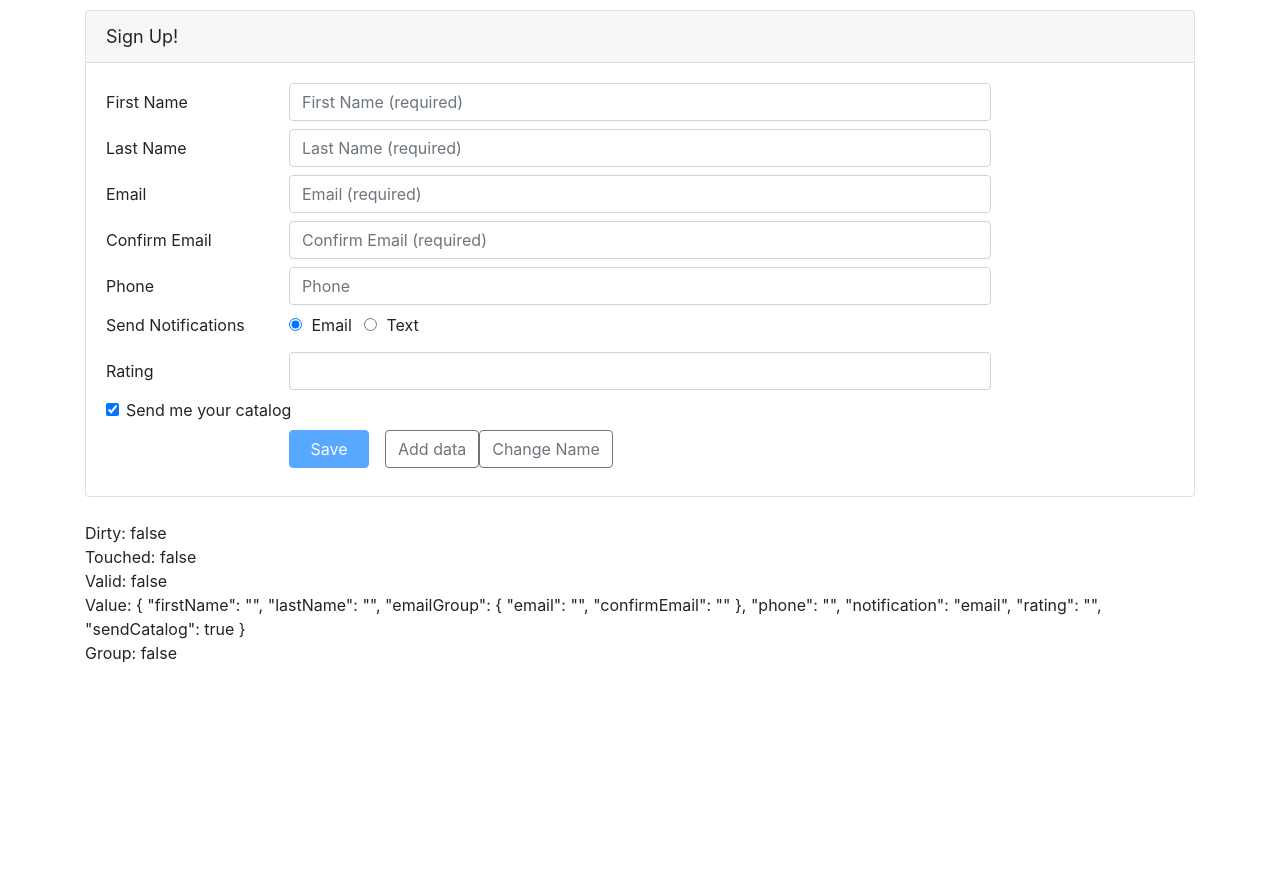
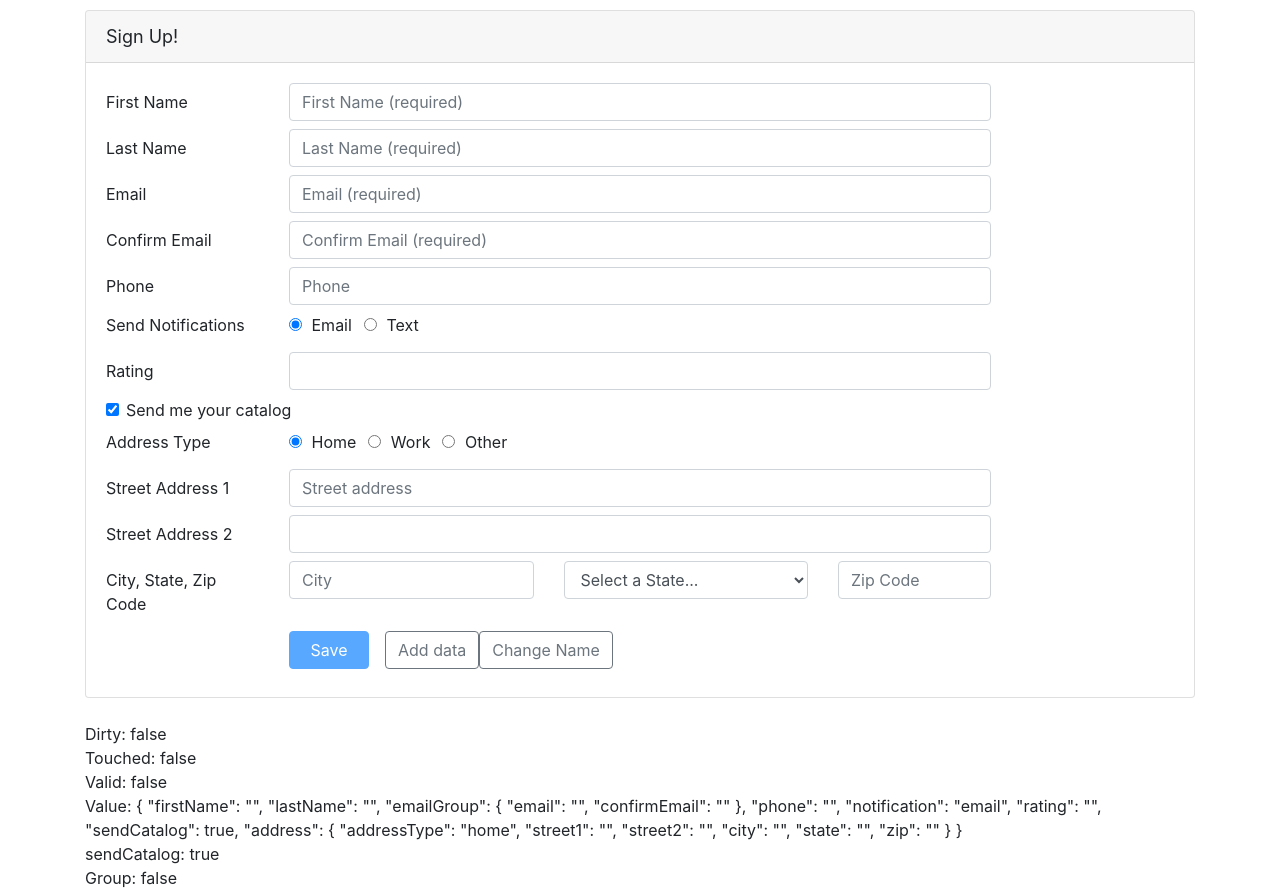
Before and after one commit to kimseasok/getting-start-with-angular, an Angular app: page / in a window 1280 px wide. Before the commit the page ends 800 px from the top, so only its background shows below. Built offline with nearby package versions, Linux system fonts and the light colour scheme.

Commit message:
Add address form group

```diff
--- a/src/app/customers/customer.component.html
+++ b/src/app/customers/customer.component.html
@@ -222,7 +222,8 @@
         </div>
       </div>
 
-      <div *ngIf="customer.sendCatalog">
+      <div *ngIf="customerForm.get('sendCatalog').value">
+        <div formGroupName="address">
           <div class="form-group row mb-2">
             <label class="col-md-2 col-form-label pt-0">Address Type</label>
             <div class="col-md-8">
@@ -233,6 +234,7 @@
                     id="addressType1Id"
                     type="radio"
                     value="home"
+                    formControlName="addressType"
                   />
                   Home
                 </label>
@@ -244,6 +246,7 @@
                     id="addressType1Id"
                     type="radio"
                     value="work"
+                    formControlName="addressType"
                   />
                   Work
                 </label>
@@ -255,6 +258,7 @@
                     id="addressType1Id"
                     type="radio"
                     value="other"
+                    formControlName="addressType"
                   />
                   Other
                 </label>
@@ -272,6 +276,7 @@
                 id="street1Id"
                 type="text"
                 placeholder="Street address"
+                formControlName="street1"
               />
             </div>
           </div>
@@ -281,7 +286,12 @@
               >Street Address 2</label
             >
             <div class="col-md-8">
-            <input class="form-control" id="street2Id" type="text" />
+              <input
+                class="form-control"
+                id="street2Id"
+                type="text"
+                formControlName="street2"
+              />
             </div>
           </div>
 
@@ -295,10 +305,11 @@
                 id="cityId"
                 type="text"
                 placeholder="City"
+                formControlName="city"
               />
             </div>
             <div class="col-md-3">
-            <select class="form-control" id="stateId">
+              <select class="form-control" id="stateId" formControlName="state">
                 <option value="" disabled selected hidden
                   >Select a State...</option
                 >
@@ -318,7 +329,9 @@
                 id="zipId"
                 type="number"
                 placeholder="Zip Code"
+                formControlName="zip"
               />
+            </div>
           </div>
         </div>
       </div>
@@ -357,4 +370,7 @@
 <br />Valid: {{ customerForm.valid }} <br />Value:
 {{ customerForm.value | json }}
 
-<br>Group: {{ !!customerForm.get('emailGroup')?.errors?.mismatch}}
+<br />
+sendCatalog: {{ customerForm.get('sendCatalog').value }}
+
+<br />Group: {{ !!customerForm.get('emailGroup')?.errors?.mismatch }}
--- a/src/app/customers/customer.component.ts
+++ b/src/app/customers/customer.component.ts
@@ -62,7 +62,15 @@ export class CustomerComponent implements OnInit {
       phone: '',
       notification: 'email',
       rating: ['', ValiateRank(1, 5)],
-      sendCatalog: true
+      sendCatalog: true,
+      address: this.fb.group({
+        addressType: 'home',
+        street1: '',
+        street2: '',
+        city: '',
+        state: '',
+        zip: ''
+      })
     });
 
     // Add watcher to the notification radio
```
Lines whose indentation alone changed are shown as unchanged.
